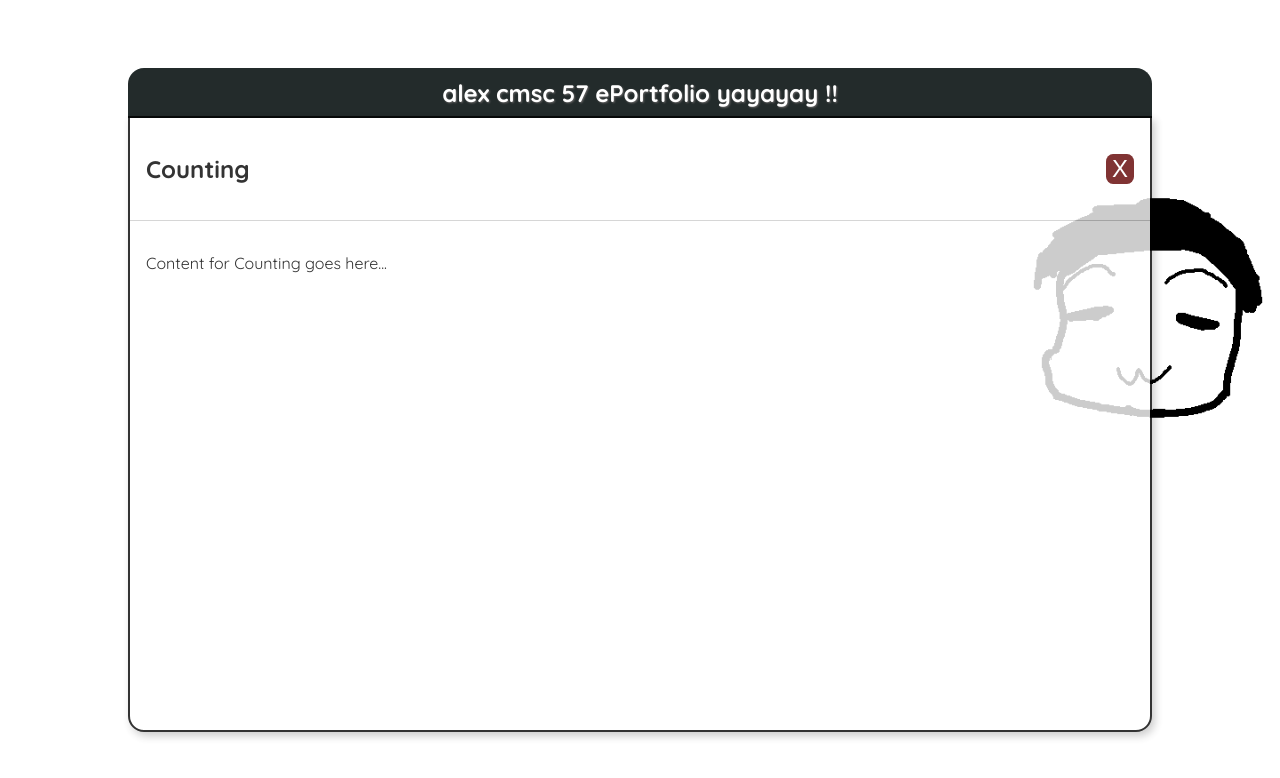
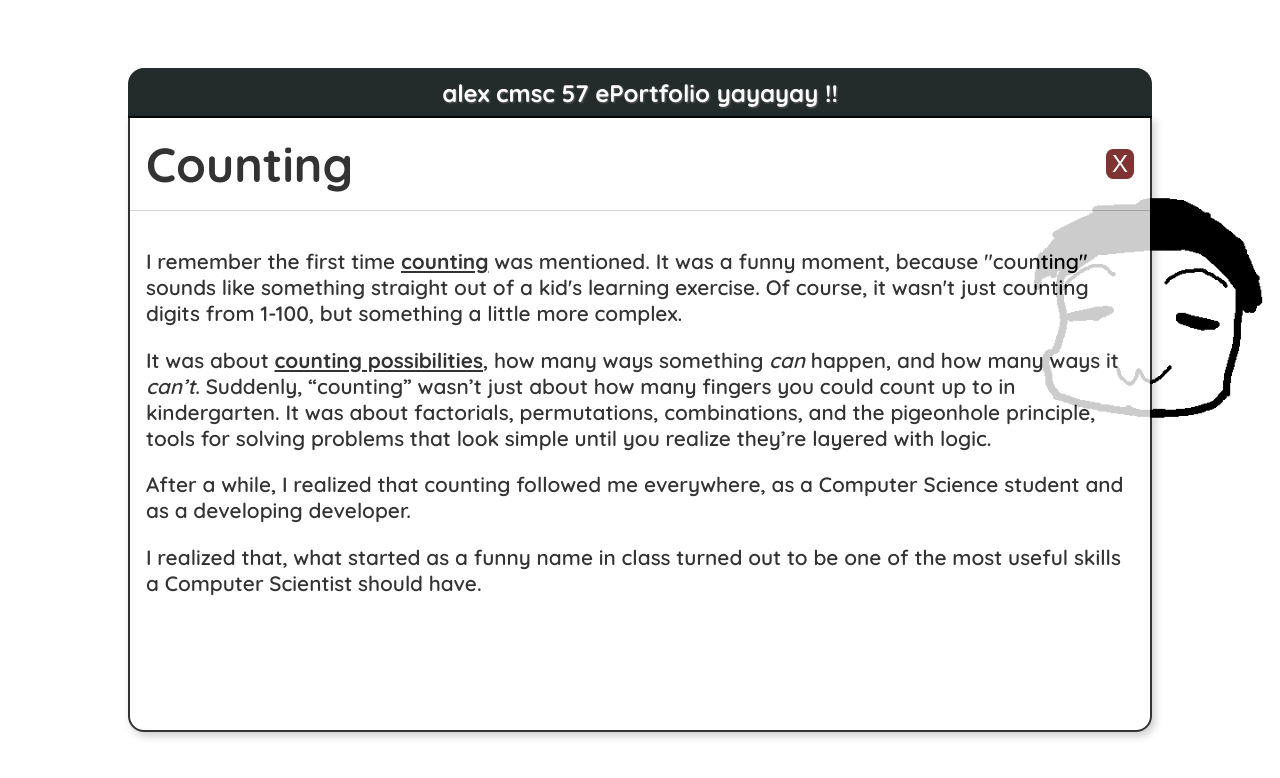
Before and after one commit to alasdiel/CMSC57_ePortfolio, a Svelte app: page / in a window 1280 px wide. Both pictures are taken after a click on the button "Counting". Shown: the top 778 px of the page. Built offline with nearby package versions, Linux system fonts and the light colour scheme.

Commit message:
feat: counting window content

```diff
--- a/src/App.svelte
+++ b/src/App.svelte
@@ -54,9 +54,13 @@
         </div>
         <div class="scrollable-content">
 
-          <p>Content for Counting goes here...</p>
-          <!--ADD MORE CONTENT-->
-
+          <p>I remember the first time <b>counting</b> was mentioned. It was a funny moment, because "counting" sounds like something straight out of a kid's learning exercise.
+            Of course, it wasn't just counting digits from 1-100, but something a little more complex.</p>
+          <p>It was about <b>counting possibilities</b>, how many ways something <i>can</i> happen, and how many ways it <i>can’t</i>.
+             Suddenly, “counting” wasn’t just about how many fingers you could count up to in kindergarten. It was about factorials, permutations, combinations, and the pigeonhole principle,
+             tools for solving problems that look simple until you realize they’re layered with logic.  </p>
+          <p>After a while, I realized that counting followed me everywhere, as a Computer Science student and as a developing developer.</p>
+          <p>I realized that, what started as a funny name in class turned out to be one of the most useful skills a Computer Scientist should have.</p>
         </div>
        </div>
 
@@ -134,10 +138,20 @@
     color: #fff;
     border-radius: 25%;
   }
+
+  .content-header button:hover {
+    background-color: #ff0000;
+  }
+
+  .content-header h2 {
+    margin: 0;
+    font-size: 3rem;
+  }
   .content-window {
     height: 100%;
     display: flex;
     flex-direction: column;
+    font-weight: 600;
 
   }
 
@@ -154,6 +168,7 @@
     flex: 1;
     overflow-y: auto;
     padding: 1rem;
+    font-size: 1.3rem;
   }
 
   .desktop-icon-container {
@@ -164,4 +179,9 @@
   .desktop-icon-container:hover {
     transform: scale(1.05);
   }
+
+  b {
+    font-weight: 1000;
+    text-decoration: underline;
+  }
 </style>
```
